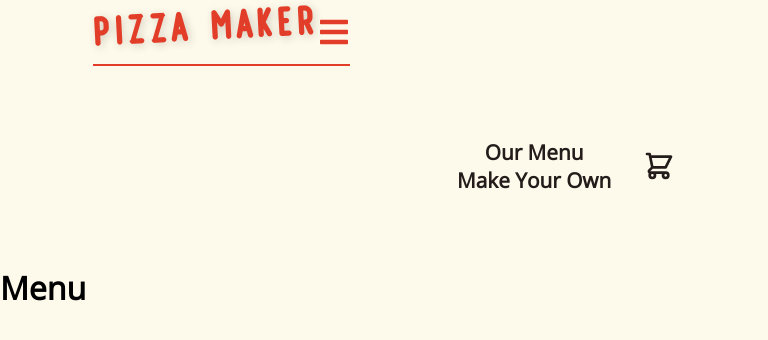
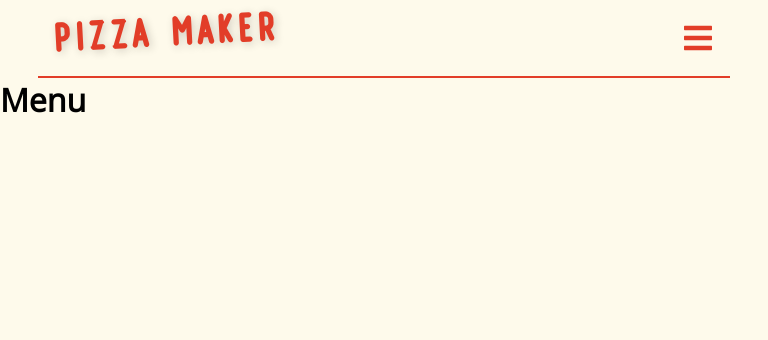
Before and after one commit to wavyadri/pizza-maker, a React (Create React App) app: page /menu in a window 768 px wide. Shown: the top 340 px of the page. Built offline with nearby package versions, Linux system fonts and the light colour scheme.

Commit message:
Update Navbar and styles
Testing out 1 option for mobile navbar toggle. Test 1 uses dynamic class 'show-links'

```diff
--- a/src/components/Navbar.js
+++ b/src/components/Navbar.js
@@ -1,22 +1,24 @@
-import React from 'react'
+import React, {useState, useRef, useEffect} from 'react'
 import {HiOutlineShoppingCart} from 'react-icons/hi'
 import {FaBars} from 'react-icons/fa'
 import {Link} from 'react-router-dom'
 
 const Navbar = () => {
+    const [showLinks, setShowLinks] = useState(false);
+
     return (
         <nav id='navbar'>
             <div className="navbar-items">
                 <div className="logo">
                     <Link className="link logo-text" to='/menu'><p>pizza maker</p></Link>
-                    <button className='navbar-toggle'><FaBars/></button>
+                    <button className='navbar-toggle' onClick={() => setShowLinks(!showLinks)}><FaBars/></button>
                 </div>
-                <div className="navbar-links">
+                <div className={`${showLinks ? 'navbar-links show-links' : 'navbar-links'}`}>
                     <ul className='navbar-list'>
-                        <Link className="link" to='/menu'><li><p>our menu</p></li></Link>
-                        <Link className="link" to='/make-your-own'><li><p>make your own</p></li></Link>
+                        <li><Link className="link" to='/menu'><p>our menu</p></Link></li>
+                        <li><Link className="link" to='/make-your-own'><p>make your own</p></Link></li>
+                        <li><Link className='link shopping-cart' to='/shopping-cart'><HiOutlineShoppingCart className='cart-icon'/></Link></li>
                     </ul>
-                    <Link className='link shopping-cart' to='/shopping-cart'><HiOutlineShoppingCart className='cart-icon'/></Link>
                 </div>
             </div>
         </nav>
--- a/src/mysass-responsive.scss
+++ b/src/mysass-responsive.scss
@@ -33,31 +33,34 @@
       }
     }
   }
+}
 
+// Tablet and Mobile
+@media screen and (max-width: 1024px) {
   // N A V B A R
   #navbar {
     .navbar-items {
-      max-width: 80%;
+      max-width: 90%;
       min-height: 8vh;
       display: grid;
       grid-template-columns: 1fr;
       grid-template-rows: 1fr;
       justify-content: center;
       align-items: center;
-      border-bottom: none;
       .logo {
         display: flex;
         justify-content: space-between;
         align-items: center;
-        padding: 10px 0;
-        border-bottom: 2px solid $primary;
+        justify-self: auto;
+        margin: 1em 1em;
         .navbar-toggle {
+          display: block;
           @include flex-center();
           font-size: 2em;
           color: $primary;
           background: transparent;
           border: none;
-          transition: all 0.3s linear;
+          @include linear();
           cursor: pointer;
           padding: 0;
           margin: 0;
@@ -68,22 +71,83 @@
           }
         }
       }
-      .navbar-list {
-        height: 200px;
+      .show-links {
+        height: auto !important;
+      }
+      .navbar-links {
+        background-color: $primary;
+        height: 0px;
         overflow: hidden;
-        @include ease();
-        @include flex-center();
-      }
-      .navbar-list,
-      .cart-icon {
-        background-color: var(--dark-colour);
-        overflow: hidden;
-        transition: all 0.3s linear;
+        @include linear();
+        flex-direction: column;
         justify-content: center;
+        .navbar-list {
+          flex-direction: column;
+
+          li {
+            @include flex-center();
+            margin: 0px;
+            padding: 2rem 0px;
+            color: $light;
+            width: 100vw;
+            &:hover {
+              background: yellow;
+              transform: translateY(0px);
+            }
+          }
+        }
       }
     }
   }
 }
+// #navbar {
+//   .navbar-items {
+//     max-width: 80%;
+//     min-height: 8vh;
+//     display: grid;
+//     grid-template-columns: 1fr;
+//     grid-template-rows: 1fr;
+//     justify-content: center;
+//     align-items: center;
+//     border-bottom: none;
+//     .logo {
+//       display: flex;
+//       justify-content: space-between;
+//       align-items: center;
+//       padding: 10px 0;
+//       border-bottom: 2px solid $primary;
+//       .navbar-toggle {
+//         @include flex-center();
+//         font-size: 2em;
+//         color: $primary;
+//         background: transparent;
+//         border: none;
+//         transition: all 0.3s linear;
+//         cursor: pointer;
+//         padding: 0;
+//         margin: 0;
+//         font-weight: 200;
+//         &:hover {
+//           color: $primary;
+//           transform: rotate(90deg);
+//         }
+//       }
+//     }
+//     .navbar-list {
+//       height: 200px;
+//       overflow: hidden;
+//       @include ease();
+//       @include flex-center();
+//     }
+//     .navbar-list,
+//     .cart-icon {
+//       background-color: var(--dark-colour);
+//       overflow: hidden;
+//       transition: all 0.3s linear;
+//       justify-content: center;
+//     }
+//   }
+// }
 
 // Mobile
 @media screen and (min-width: 320px) and (max-device-width: 480px) {
--- a/src/mysass.scss
+++ b/src/mysass.scss
@@ -44,6 +44,10 @@ $success: #00a676;
 
 @mixin ease {
   transition: 0.3s ease-in-out;
+}
+
+@mixin linear {
+  transition: 0.3s linear;
 }
 
 * {
@@ -187,7 +191,7 @@ body {
     justify-content: center;
     align-items: center;
     margin: auto;
-    // border-bottom: 2px solid $primary;
+    border-bottom: 2px solid $primary;
     .logo {
       justify-self: start;
       margin: 0 1rem;
@@ -235,8 +239,6 @@ body {
             font-size: 1.3em;
             font-weight: 600;
           }
-        }
-      }
           .shopping-cart {
             @include flex-center();
             margin: 0 1em;
@@ -251,3 +253,5 @@ body {
         }
       }
     }
+  }
+}
```
Lines whose indentation alone changed are shown as unchanged.
